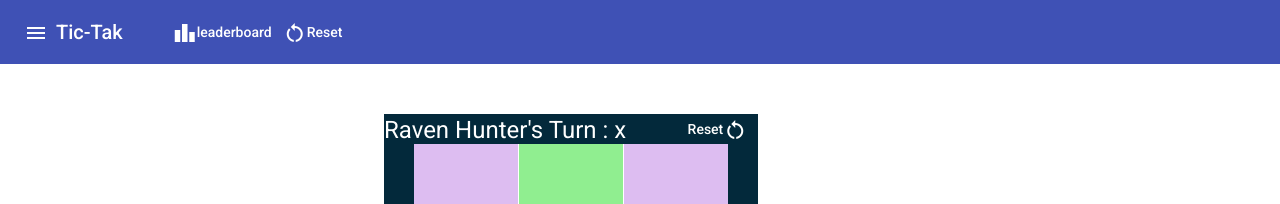
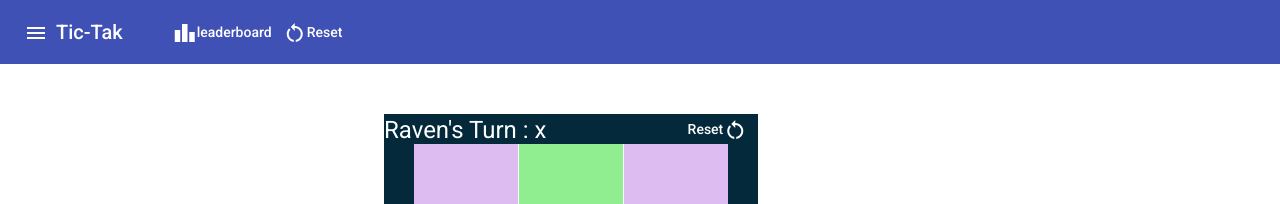
Before and after one commit to Kumar-Ashwani-1995/tick-tac, an Angular app in the folder tick-tac/: page /boards in a window 1280 px wide. Shown: the top 204 px of the page. Built offline with nearby package versions, Linux system fonts and the light colour scheme.

Commit message:
text small

```diff
--- a/tick-tac/src/app/board/board.component.css
+++ b/tick-tac/src/app/board/board.component.css
@@ -13,7 +13,7 @@
   margin-left: 50px;
 }
 .display {
-  font-size: 5cm;
+  font-size: 2.5cm;
   margin-top: 10%;
 }
 .reset {
--- a/tick-tac/src/app/board/board.component.ts
+++ b/tick-tac/src/app/board/board.component.ts
@@ -26,8 +26,8 @@ export class BoardComponent implements OnInit,DoCheck {
   verticalPosition: MatSnackBarVerticalPosition = 'top';
   scoreDashboard: boolean=false;
   boardDashboard: boolean=true;
-  player1:string="Raven Hunter";
-  player2:string="Battle Machine";
+  player1:string="Raven";
+  player2:string="Machine";
   draw_bool: boolean=false;
   color: ThemePalette = 'primary';
   compDisable: boolean = false;
```
Also changed, not shown: 1 other file (tests, documents, lock files or other folders).
